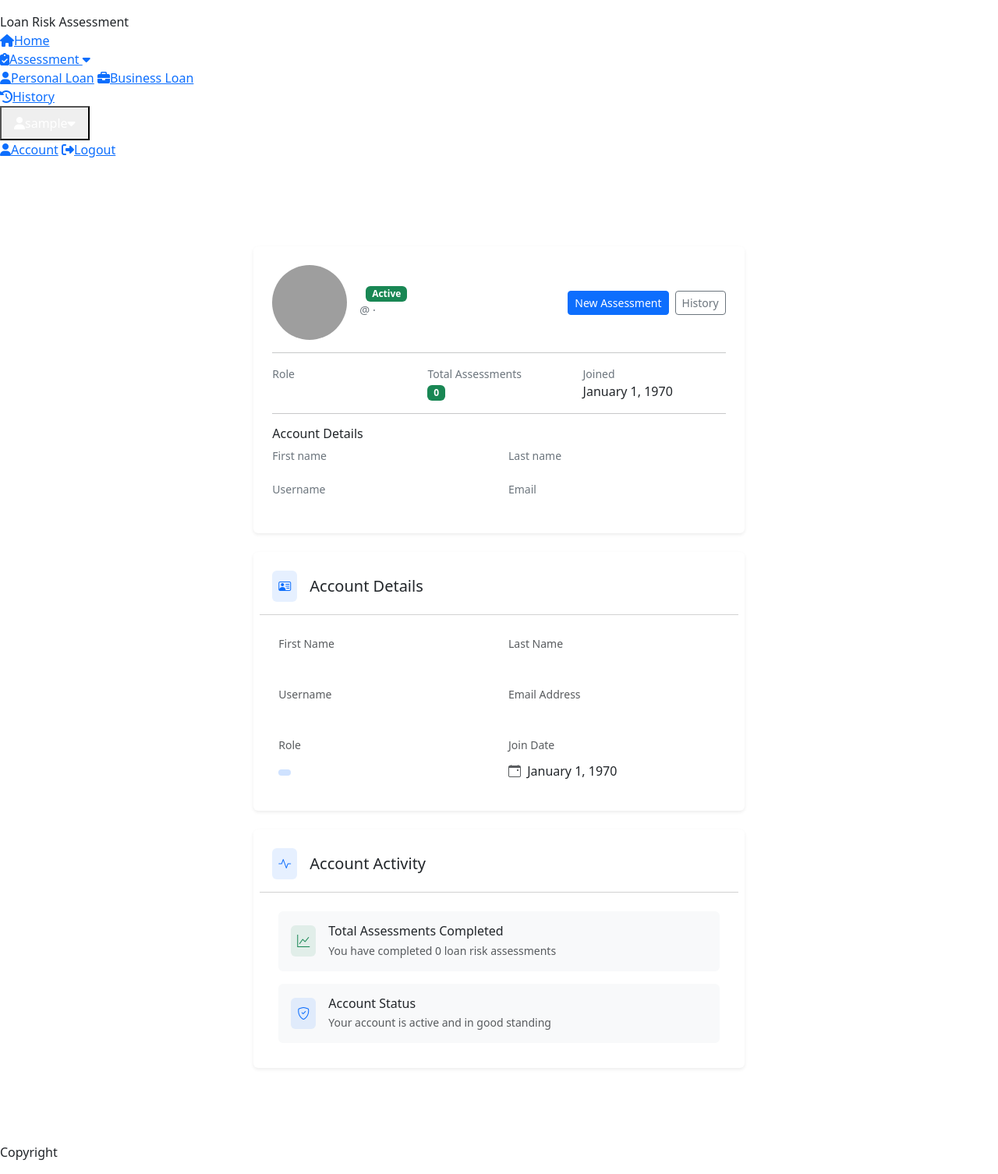
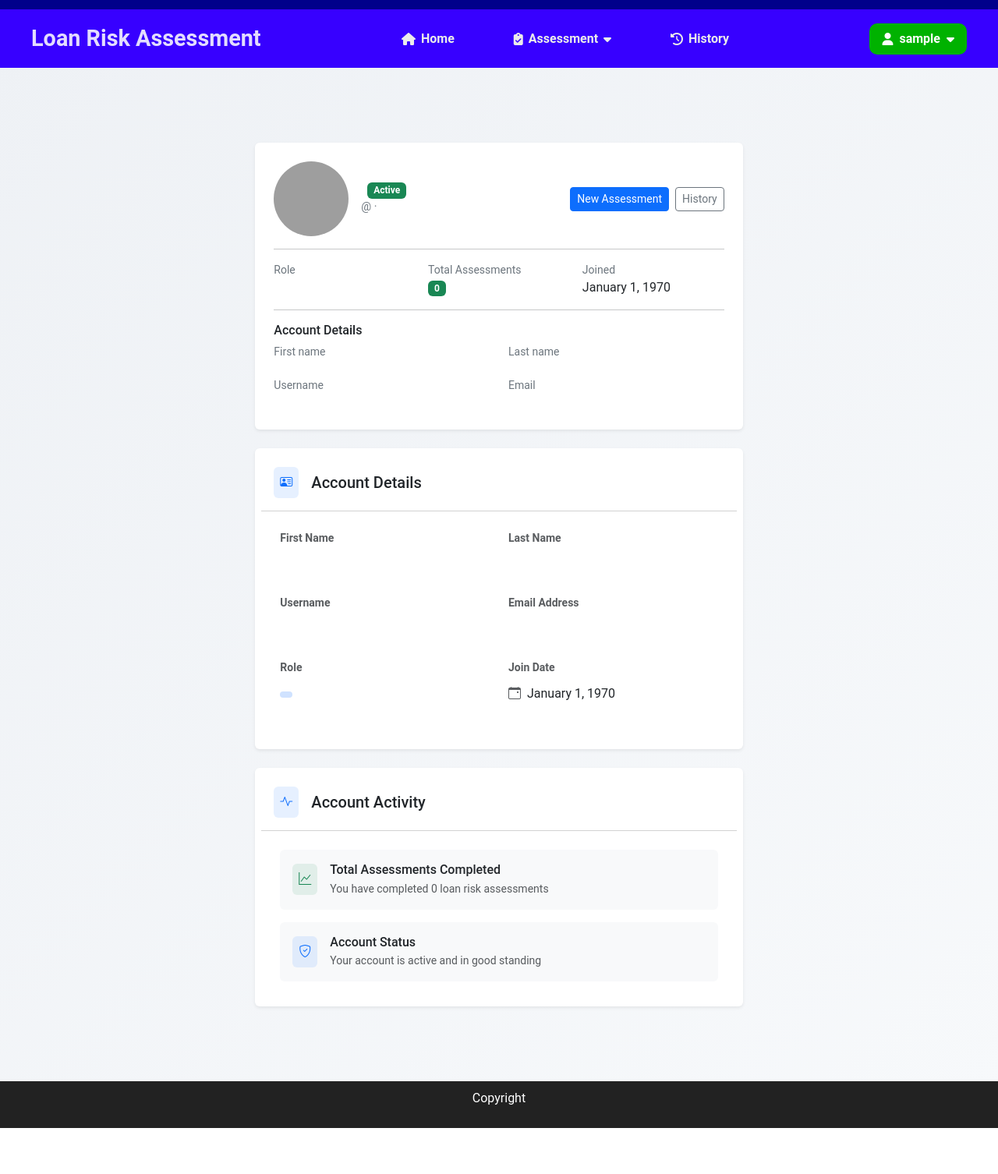
Before and after one commit to carlotrags/loan_risk_assessment_php, a PHP site: page /predict/account.php in a window 1280 px wide. Shown: the whole page at 78% size. After the commit the page ends 1447 px from the top, so only its background shows below. Run offline with PHP 8.4, Linux system fonts and the light colour scheme; the visitor is signed in with stand-in values (Sample User, id 1); data that the repository does not hold is empty; some libraries are stand-ins or nearby versions; grey boxes are pictures that could not be loaded.

Commit message:
By Shane: Currently fixing Business Forms. I added all of the variables. A lot of fixes currently needed in terms of styling. I added back and next button, a step by step breadcrumbs thing, etc., added an h1 header in business loan risk assessment

```diff
--- a/account.php
+++ b/account.php
@@ -31,8 +31,8 @@ $stats = $stmt->fetch(PDO::FETCH_ASSOC);
     <link rel="stylesheet" href="https://cdn.jsdelivr.net/npm/bootstrap-icons@1.10.5/font/bootstrap-icons.css">
 
     <!-- Custom CSS -->
-    <link rel="stylesheet" href="static/style.css?v=<?= time() ?>">
-    <link rel="stylesheet" href="static/navbarstyle.css?v=<?= time() ?>">
+    <link rel="stylesheet" href="static/css/style.css?v=<?= time() ?>">
+    <link rel="stylesheet" href="static/css/navbarstyle.css?v=<?= time() ?>">
     <link rel="icon" type="image/x-icon" href="static/images/LRA_Favicon.png">
     <link rel="stylesheet" href="https://cdnjs.cloudflare.com/ajax/libs/font-awesome/6.6.0/css/all.min.css">
 </head>
--- a/business-form.php
+++ b/business-form.php
@@ -45,6 +45,7 @@ if ($_SERVER['REQUEST_METHOD'] === 'POST') {
     <!-- 5 - Highly Satisfactory, 4 - Satisfactory, 3 - Neutral, 2 - Unsatisfactory, 1 - Highly Unsatisfactory -->
 
     <section class="container">
+        <h1 style="text-align: center; padding-bottom:20px;">Business Loan Risk Assessment</h1>
         <div class="step-container">
             <a href="business-form.php?step=1"><div class="step <?= $currentStep === 1 ? 'active' : '' ?>">A. Financial Condition</div></a>
             <a href="business-form.php?step=2"><div class="step <?= $currentStep === 2 ? 'active' : '' ?>">B. Industry/Market Analysis</div></a>
```
